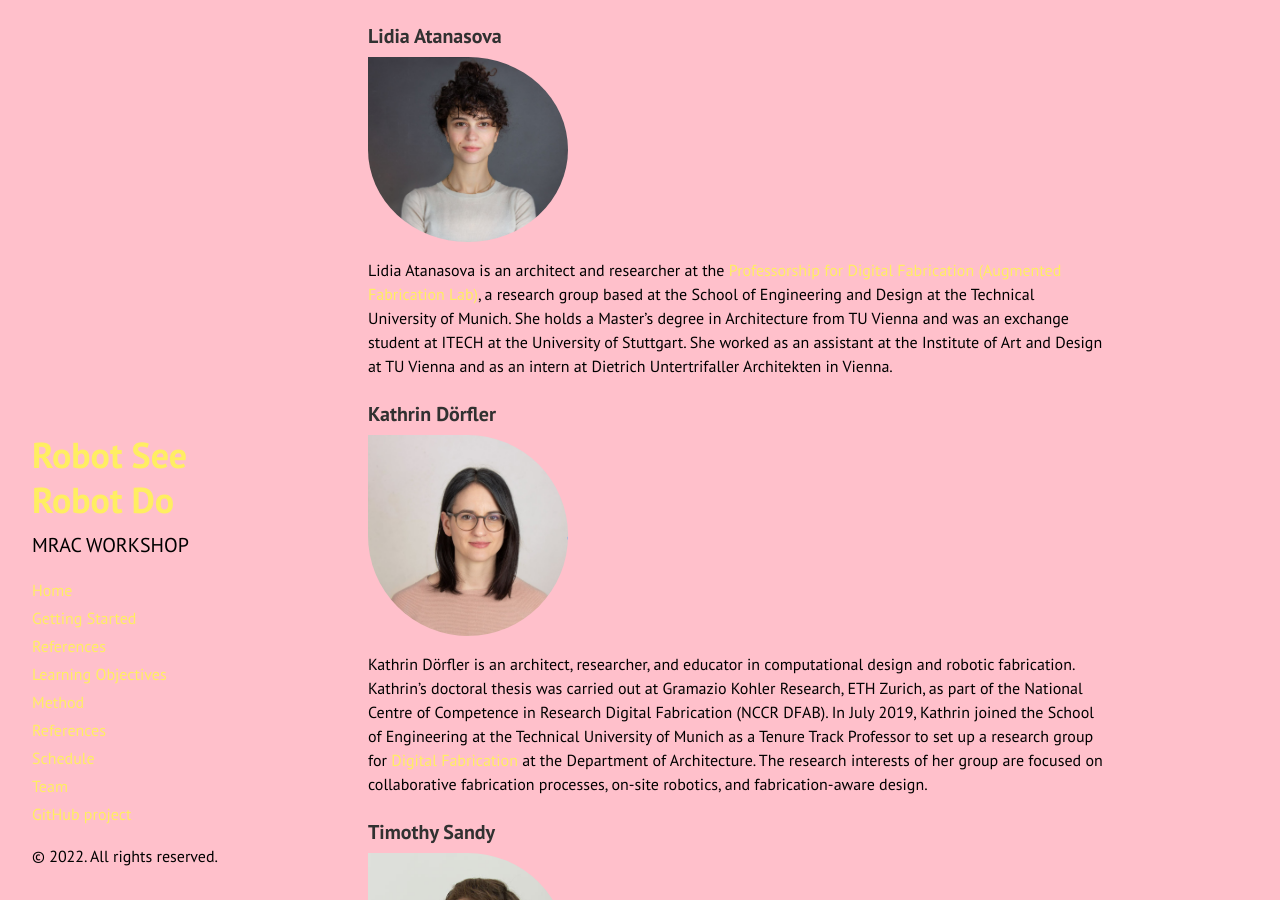
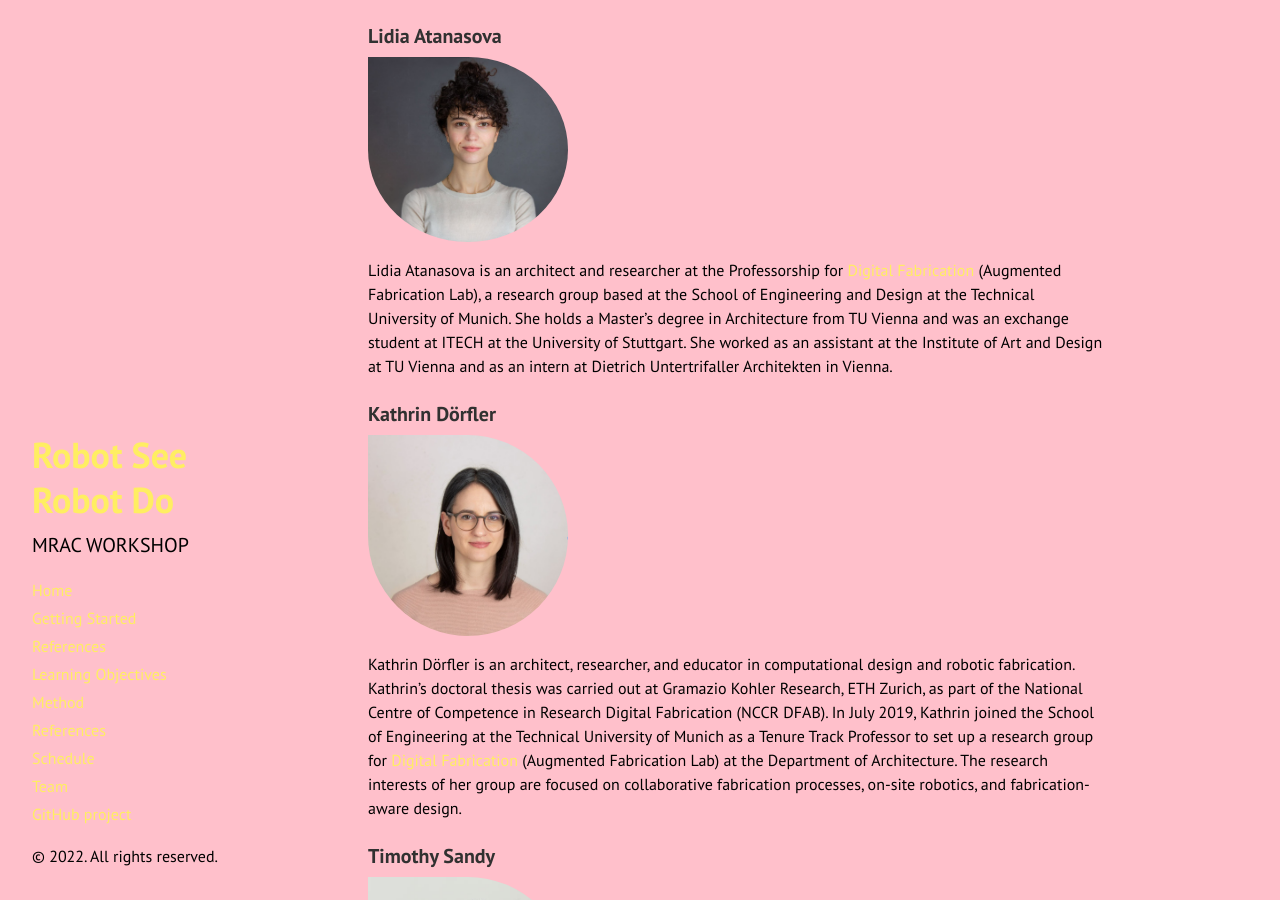
Before and after one commit to augmentedfabricationlab/robot_see_robot_do, a Jekyll site: the page built from docs/team.md, in a window 1280 px wide and 900 px high, scrolled down 484 px. Built offline with Jekyll 4.4.1, drawn with Linux system fonts in a browser that asks for light colours; Markdown is read by kramdown in place of the engine named in the settings.

Commit message:
Update team.md

```diff
--- a/docs/team.md
+++ b/docs/team.md
@@ -9,12 +9,12 @@
 
 ### Lidia Atanasova
 <img src="{{site.baseurl}}images/team-la.png" alt="Lidia Atanasova" style="width:200px" class="drop-corners">
-Lidia Atanasova is an architect and researcher at the [Professorship for Digital Fabrication (Augmented Fabrication Lab)](https://www.arc.ed.tum.de/df/news/), a research group based at the School of Engineering and Design at the Technical University of Munich. She holds a Master's degree in Architecture from TU Vienna and was an exchange student at ITECH at the University of Stuttgart. She worked as an assistant at the Institute of Art and Design at TU Vienna and as an intern at Dietrich Untertrifaller Architekten in Vienna.
+Lidia Atanasova is an architect and researcher at the Professorship for [Digital Fabrication](https://www.arc.ed.tum.de/df/news/) (Augmented Fabrication Lab), a research group based at the School of Engineering and Design at the Technical University of Munich. She holds a Master's degree in Architecture from TU Vienna and was an exchange student at ITECH at the University of Stuttgart. She worked as an assistant at the Institute of Art and Design at TU Vienna and as an intern at Dietrich Untertrifaller Architekten in Vienna.
 
 
 ### Kathrin Dörfler
 <img src="{{site.baseurl}}images/team-kd.png" alt="Kathrin Dörfler" style="width:200px" class="drop-corners">
-Kathrin Dörfler is an architect, researcher, and educator in computational design and robotic fabrication. Kathrin’s doctoral thesis was carried out at Gramazio Kohler Research, ETH Zurich, as part of the National Centre of Competence in Research Digital Fabrication (NCCR DFAB). In July 2019, Kathrin joined the School of Engineering at the Technical University of Munich as a Tenure Track Professor to set up a research group for [Digital Fabrication](https://www.arc.ed.tum.de/df/news/) at the Department of Architecture. The research interests of her group are focused on collaborative fabrication processes, on-site robotics, and fabrication-aware design.
+Kathrin Dörfler is an architect, researcher, and educator in computational design and robotic fabrication. Kathrin’s doctoral thesis was carried out at Gramazio Kohler Research, ETH Zurich, as part of the National Centre of Competence in Research Digital Fabrication (NCCR DFAB). In July 2019, Kathrin joined the School of Engineering at the Technical University of Munich as a Tenure Track Professor to set up a research group for [Digital Fabrication](https://www.arc.ed.tum.de/df/news/) (Augmented Fabrication Lab) at the Department of Architecture. The research interests of her group are focused on collaborative fabrication processes, on-site robotics, and fabrication-aware design.
 
 ### Timothy Sandy
 <img src="{{site.baseurl}}images/team-ts.jpg" alt="Timothy Sandy" style="width:200px" class="drop-corners">
```
